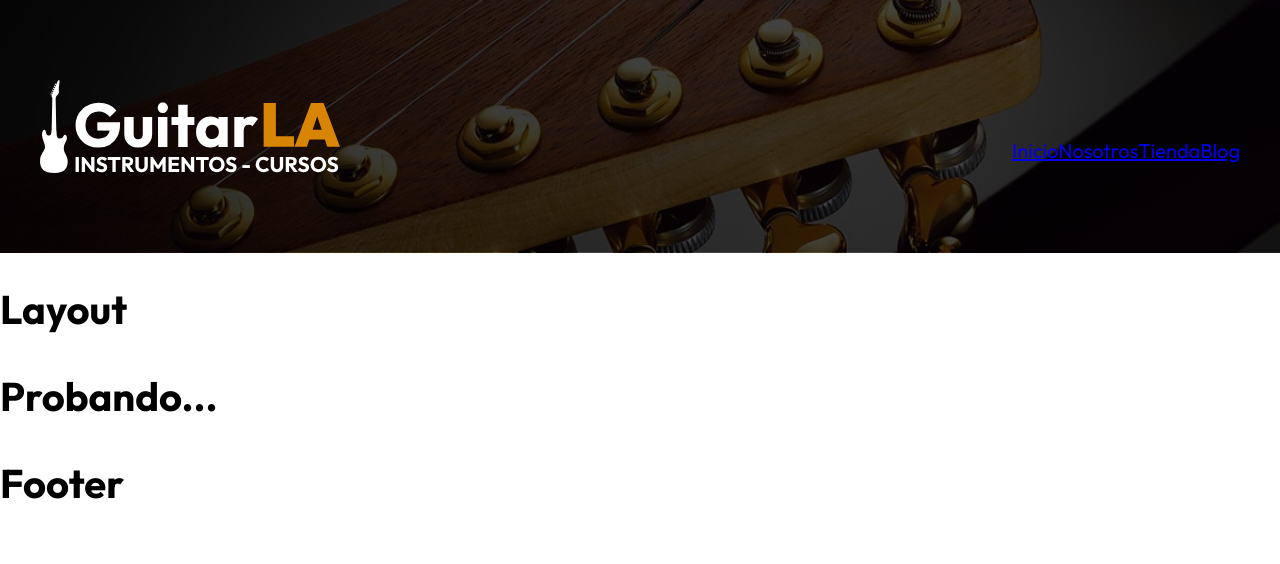
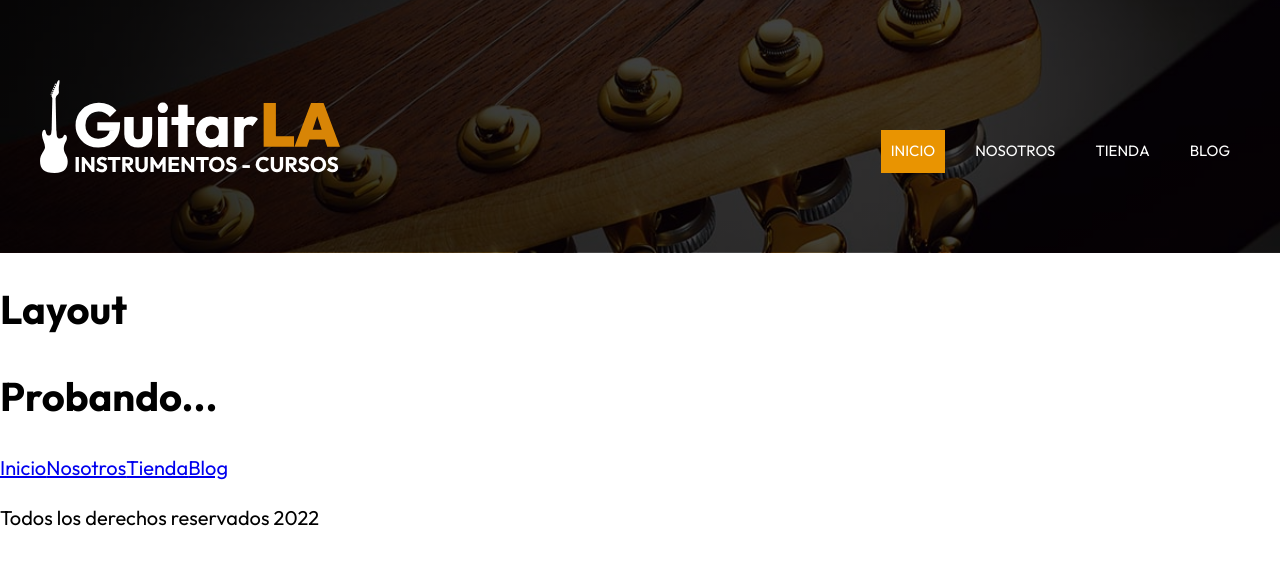
Before and after one commit to cfagomez/guitarla-next-app, a Next.js app: page / in a window 1280 px wide. Shown: the top 564 px of the page. Built offline with nearby package versions, Linux system fonts and the light colour scheme.

Commit message:
estilos componente header

```diff
--- a/components/Footer.js
+++ b/components/Footer.js
@@ -1,10 +1,34 @@
-import React from 'react'
+import Link from "next/link"
 
 const Footer = () => {
   return (
-    <div>
-      <h1>Footer</h1>
-    </div>
+    <footer>
+      <nav>
+        <Link href='/' legacyBehavior>
+            <a>
+              Inicio
+            </a>
+        </Link>
+        <Link href='/nosotros' legacyBehavior>
+            <a>
+              Nosotros
+            </a>
+        </Link>
+        <Link href='/tienda' legacyBehavior>
+            <a>
+              Tienda
+            </a>
+        </Link>
+        <Link href='/blog' legacyBehavior>
+            <a>
+              Blog
+            </a>
+        </Link>
+      </nav>
+      <p>
+        Todos los derechos reservados {new Date().getFullYear()}
+      </p>
+    </footer>
   )
 }
 
--- a/components/Header.js
+++ b/components/Header.js
@@ -1,24 +1,36 @@
 import Image from 'next/image'
 import Link from 'next/link'
 import styles from '../styles/Header.module.css'
+import { useRouter } from 'next/router'
 
 const Header = () => {
+
+    const router = useRouter()
+
   return (
     <header className={styles.header}>
         <div className={`contenedor ${styles.barra}`}>
-            <Image src='/img/logo.svg' width={300} height={40} />
+            <Image src='/img/logo.svg' width={300} height={40} alt='Logo'/>
             <nav className={styles.navegacion}>
-                <Link href='/'>
-                    Inicio
+                <Link href='/' legacyBehavior>
+                    <a className={ router.pathname === '/' ? styles.active : ''}>
+                        Inicio
+                    </a>
                 </Link>
-                <Link href='/nosotros'>
-                    Nosotros
+                <Link href='/nosotros' legacyBehavior>
+                    <a className={ router.pathname === '/nosotros' ? styles.active : ''}>
+                        Nosotros
+                    </a>
                 </Link>
-                <Link href='/tienda'>
-                    Tienda
+                <Link href='/tienda' legacyBehavior>
+                    <a className={ router.pathname === '/tienda' ? styles.active : ''}>
+                        Tienda
+                    </a>
                 </Link>
-                <Link href='/blog'>
-                    Blog
+                <Link href='/blog' legacyBehavior>
+                    <a className={ router.pathname === '/blog' ? styles.active : ''}>
+                        Blog
+                    </a>
                 </Link>
             </nav>
         </div>
--- a/styles/Header.module.css
+++ b/styles/Header.module.css
@@ -20,4 +20,22 @@
 
 .navegacion {
     margin-top: 5rem;
+    display: flex;
+    gap: 2rem;
 }
+
+.navegacion a {
+    color: white;
+    text-decoration: none;
+    text-transform: uppercase;
+    font-size: 1.5rem;
+    font-weight: 400;
+    padding: 1rem;
+    transition-property: background-color;
+    transition-duration: 300ms;
+}
+
+.navegacion a:hover,
+.active {
+    background-color: var(--primary);
+}
```
Also changed, not shown: pages/blog.js (added, +14 -0 lines), pages/tienda.js (added, +14 -0 lines).
